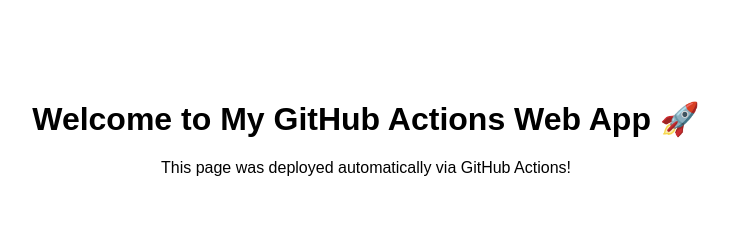
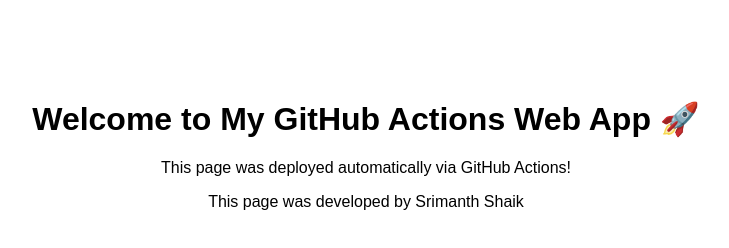
Before and after one commit to srisk888/github-actions-webapp, a plain HTML site: page index.html in a window 1280 px wide. Shown: the whole page, without its empty margins (274-1003 px from the left). Drawn offline with Linux system fonts and the light colour scheme.

Commit message:
Change Text

```diff
--- a/index.html
+++ b/index.html
@@ -9,5 +9,6 @@
 <body>
   <h1>Welcome to My GitHub Actions Web App 🚀</h1>
   <p>This page was deployed automatically via GitHub Actions!</p>
+  <p>This page was developed by Srimanth Shaik</p>
 </body>
 </html>
```
